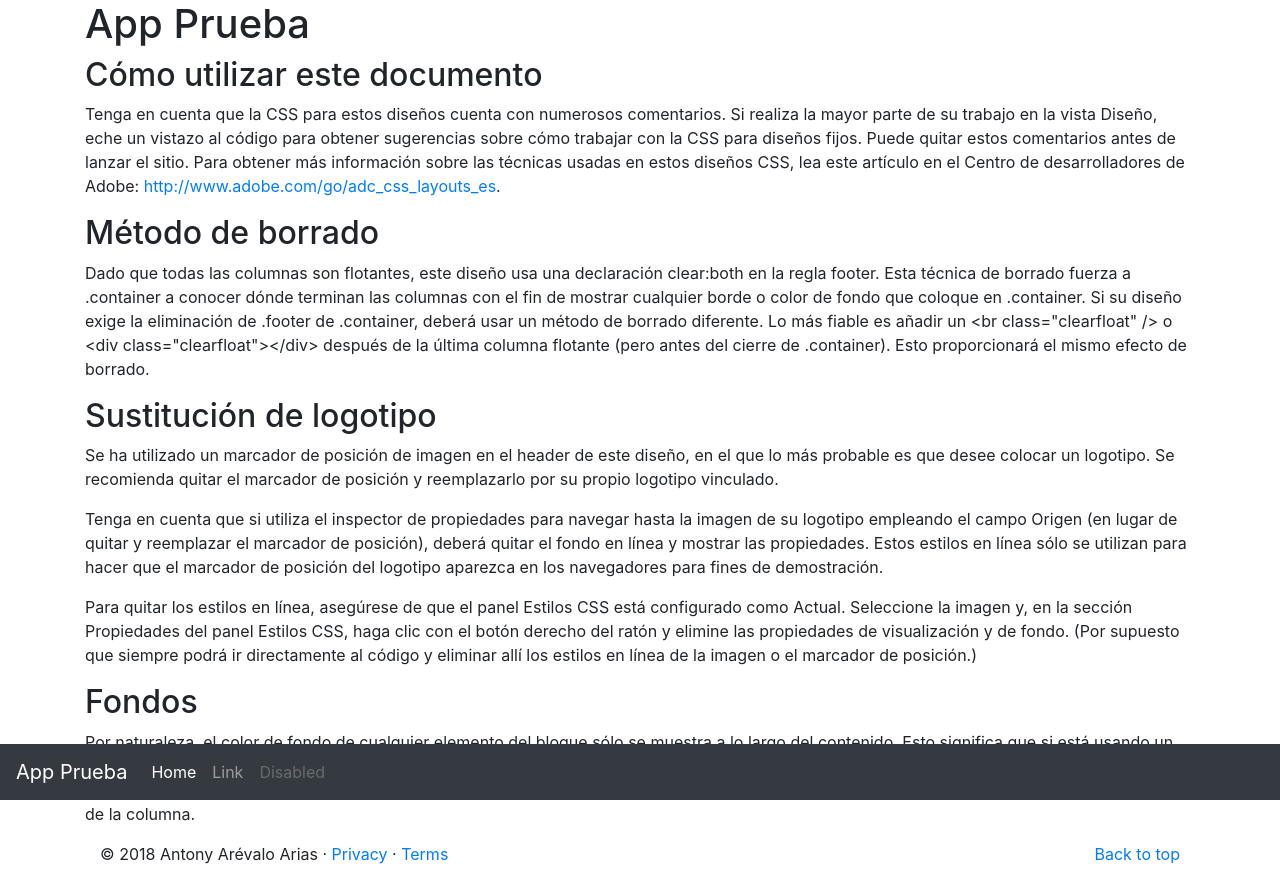
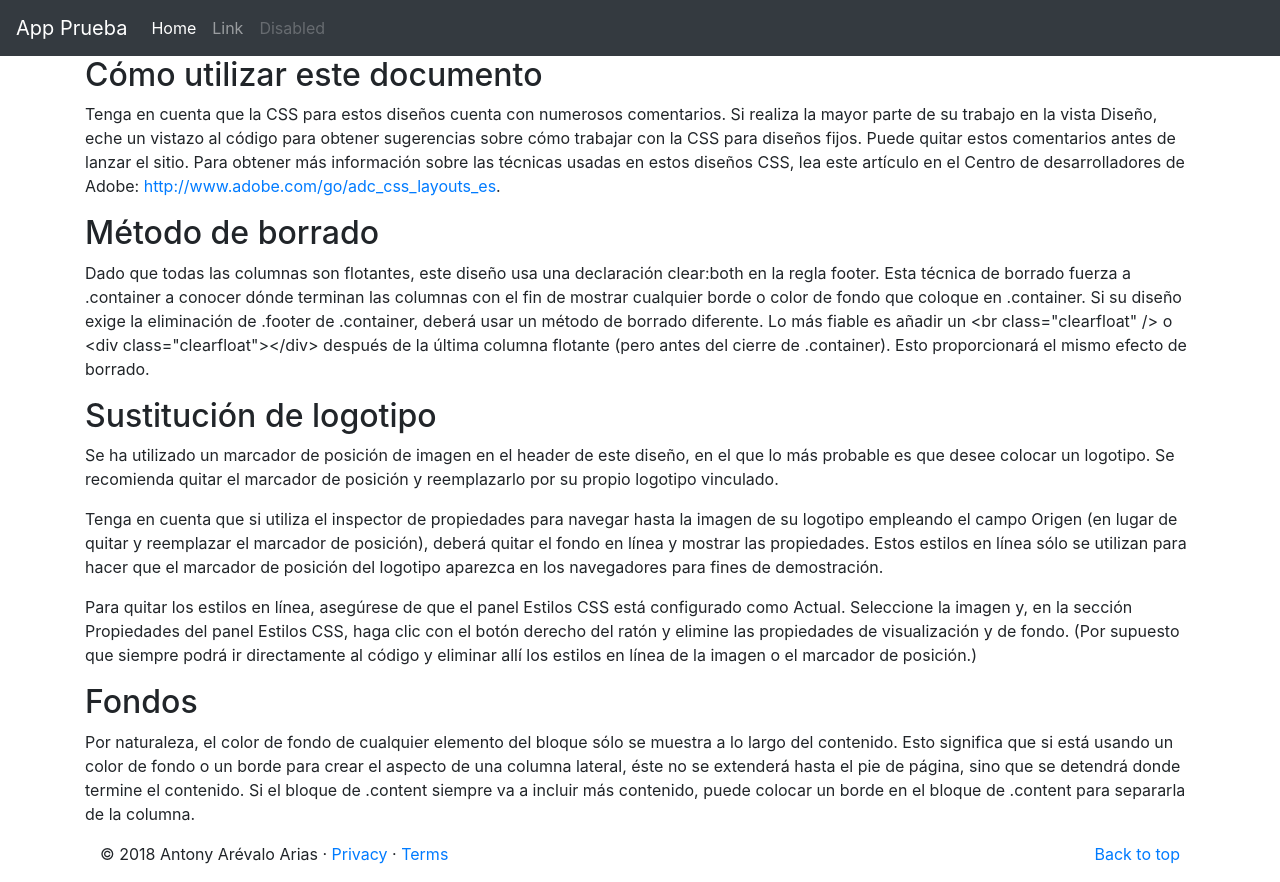
Before and after one commit to antonyare93/prueba_phgap, a plain HTML site: page index.html in a window 1280 px wide. Drawn offline with Linux system fonts and the light colour scheme.

Commit message:
navbar_top

```diff
--- a/index.html
+++ b/index.html
@@ -9,7 +9,7 @@
 	<body>
 		<div class="container">
 			<header>
-				<nav class="navbar navbar-expand-md navbar-dark fixed-bottom bg-dark">
+				<nav class="navbar navbar-expand-md navbar-dark fixed-top bg-dark">
 					<a class="navbar-brand" href="#">App Prueba</a>
 					<button class="navbar-toggler" type="button" data-toggle="collapse" data-target="#navbarCollapse" aria-controls="navbarCollapse"
 					 aria-expanded="false" aria-label="Toggle navigation">
```
